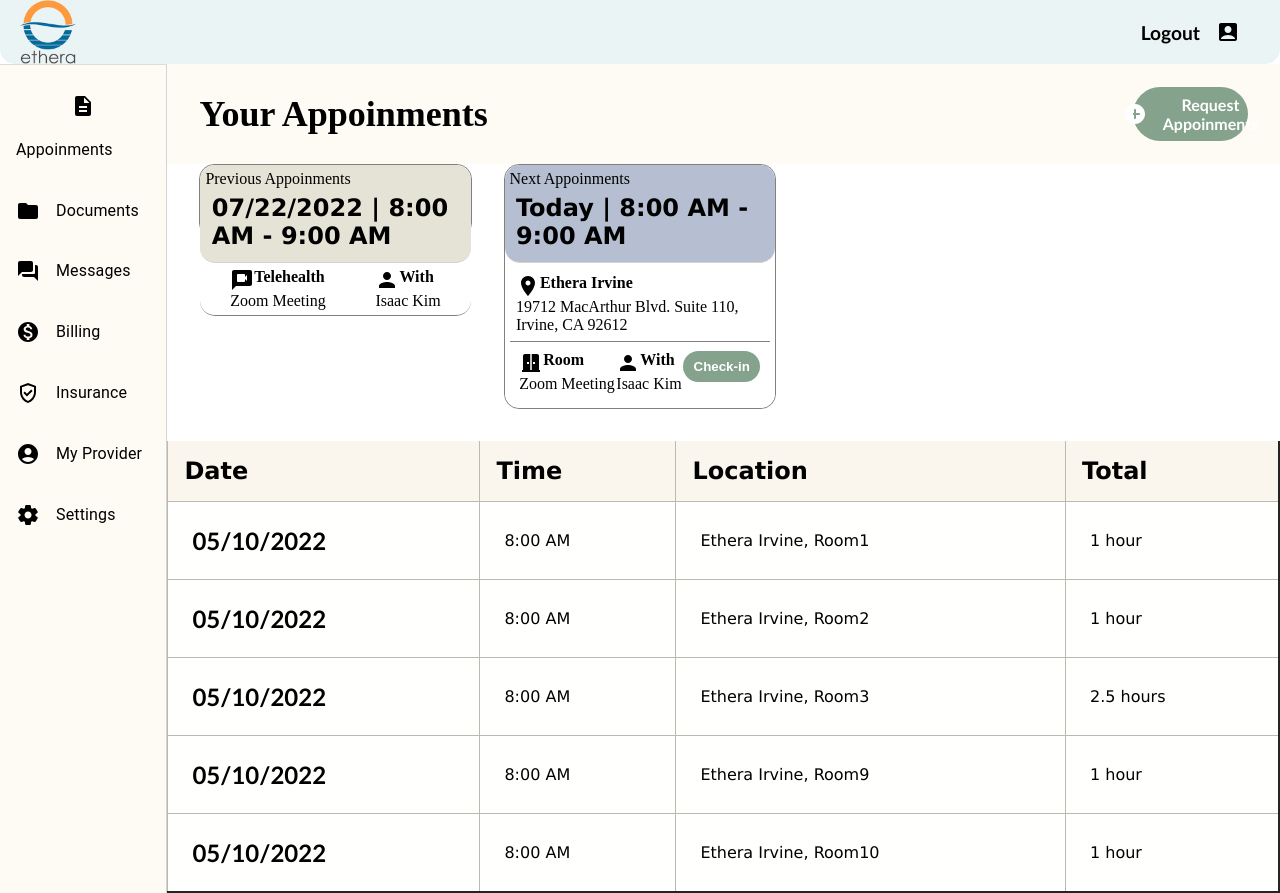
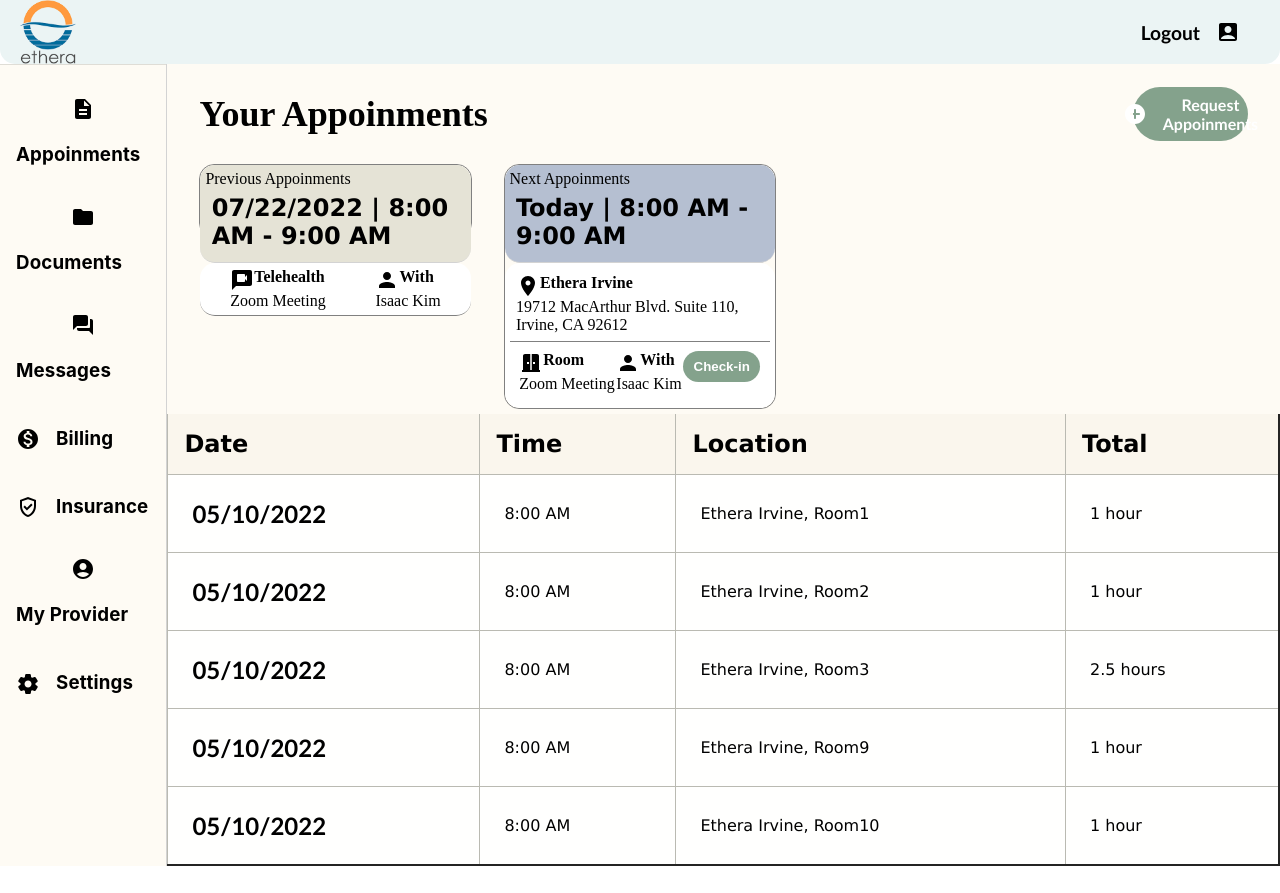
Before and after one commit to Mubasharhassan/Etheraproject, a React (Create React App) app: page / in a window 1280 px wide. After the commit the page ends 866 px from the top, so only its background shows below. Built offline with nearby package versions, Linux system fonts and the light colour scheme.

Commit message:
add code

```diff
--- a/src/App.scss
+++ b/src/App.scss
@@ -92,7 +92,7 @@
   text-align: center;
   border: 1px solid gray;
   color: #000;
-  background-color:#fff;
+  background-color: #fff;
   border-radius: 35px;
   font-weight: 700;
   display: flex;
@@ -125,9 +125,10 @@
   // padding-left: 1.5rem !important;
 }
 .Appoinment-div {
-  /* background-color:#fefbf4; */
+  background-color: #fefbf4;
   margin: 0px;
   padding: 0px !important;
+  height: 350px;
 }
 .next-and-previous-appoinments-div {
   display: flex;
@@ -135,6 +136,7 @@
   height: auto;
   margin-left: 1rem;
   padding-left: 1rem;
+  margin-bottom: 0px !important;
 }
 .Appoinment-main-div {
   border-radius: 15px;
@@ -242,7 +244,7 @@
   /* border: none; */
   width: 100%;
   border-collapse: collapse;
-  margin-top: 2rem;
+  // margin-top: 2rem;
 }
 tr {
   border-top: none;
--- a/src/Components/Billing.js
+++ b/src/Components/Billing.js
@@ -18,6 +18,9 @@
         <div className="empty-div-in-billing">
           <p className="current-invoices-peragraph">Current Invoices</p>
         </div>
+        <div>
+
+        </div>
       </div>
     </>
   );
--- a/src/Components/LeftDrawer.js
+++ b/src/Components/LeftDrawer.js
@@ -64,7 +64,7 @@
                     <ListItemButton
                       style={{
                         gap: "1rem",
-                        marginTop: ".8rem",
+                        marginTop: "1rem",
                         alignItems: "center",
                         justifyContent: "center",
                         display: "flex",
@@ -76,7 +76,29 @@
                     >
                       {text.icons}
 
-                      <ListItemText primary={text.name} />
+                      <ListItemText
+                        primary={
+                          <h3
+                            style={{
+                              color: "black",
+                              fontFamily: [
+                                "-apple-system",
+                                "BlinkMacSystemFont",
+                                '"Segoe UI"',
+                                "Roboto",
+                                '"Helvetica Neue"',
+                                "Arial",
+                                "sans-serif",
+                                '"Apple Color Emoji"',
+                                '"Segoe UI Emoji"',
+                                '"Segoe UI Symbol"',
+                              ],
+                            }}
+                          >
+                            {text.name}
+                          </h3>
+                        }
+                      />
                     </ListItemButton>
                   </ListItem>
                 </NavLink>
```
